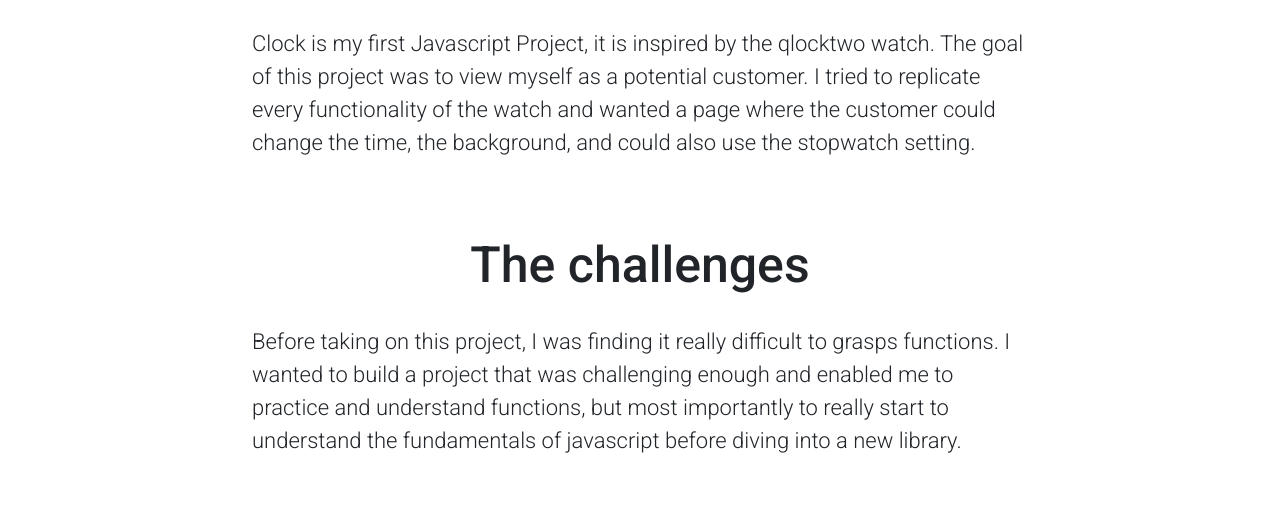
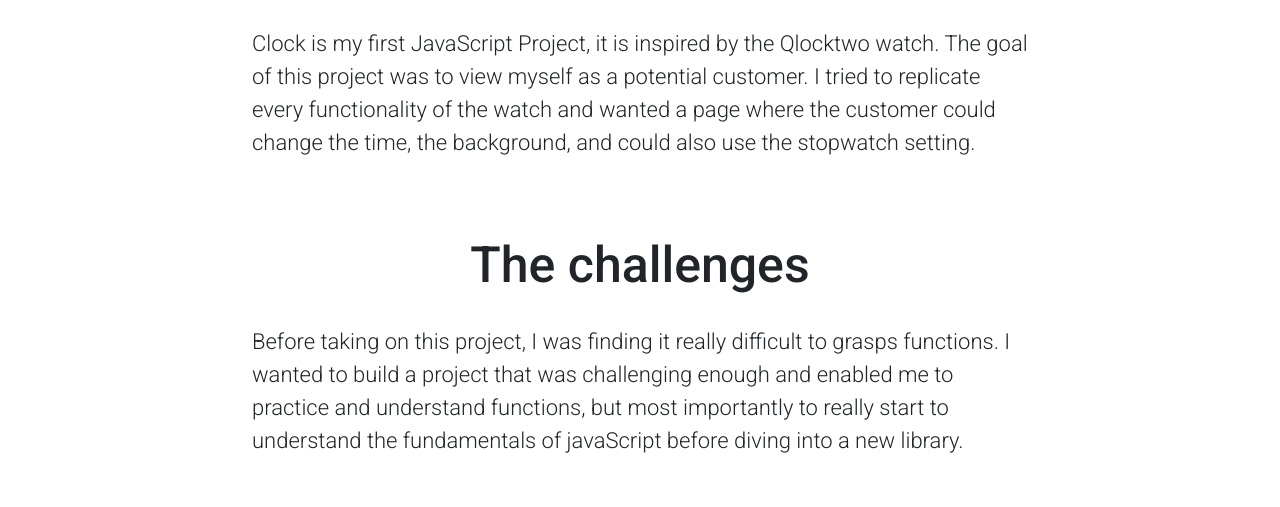
Before and after one commit to toutyfrag/Portfolio, a plain HTML site: page clock.html in a window 1280 px wide. Shown: the part 929-1436 px from the top of the page. Drawn offline with nearby package versions, Linux system fonts and the light colour scheme.

Commit message:
Update clock.html

```diff
--- a/clock.html
+++ b/clock.html
@@ -57,14 +57,14 @@
       <div class="subHeaderProjectDiv">
         <h1 class="subHeaderProject">About</h1>
         <div class="aboutProjectDiv">
-          <p class="subHeaderText">Clock is my first Javascript Project, it is inspired by the qlocktwo watch. The goal of this project was to view myself as a potential customer. I tried to replicate every functionality of the watch and wanted a page where the customer could change the time, the background, and could also use the stopwatch setting.</p>
+          <p class="subHeaderText">Clock is my first JavaScript Project, it is inspired by the Qlocktwo watch. The goal of this project was to view myself as a potential customer. I tried to replicate every functionality of the watch and wanted a page where the customer could change the time, the background, and could also use the stopwatch setting.</p>
         </div>
       </div>
 
       <div class="subHeaderProjectDiv">
         <h1 class="subHeaderProject">The challenges</h1>
         <div class="aboutProjectDiv">
-          <p class="subHeaderText">Before taking on this project, I was finding it really difficult to grasps functions. I wanted to build a project that was challenging enough and enabled me to practice and understand functions, but most importantly to really start to understand the fundamentals of javascript before diving into a new library.</p>
+          <p class="subHeaderText">Before taking on this project, I was finding it really difficult to grasps functions. I wanted to build a project that was challenging enough and enabled me to practice and understand functions, but most importantly to really start to understand the fundamentals of javaScript before diving into a new library.</p>
         </div>
       </div>
 
```
